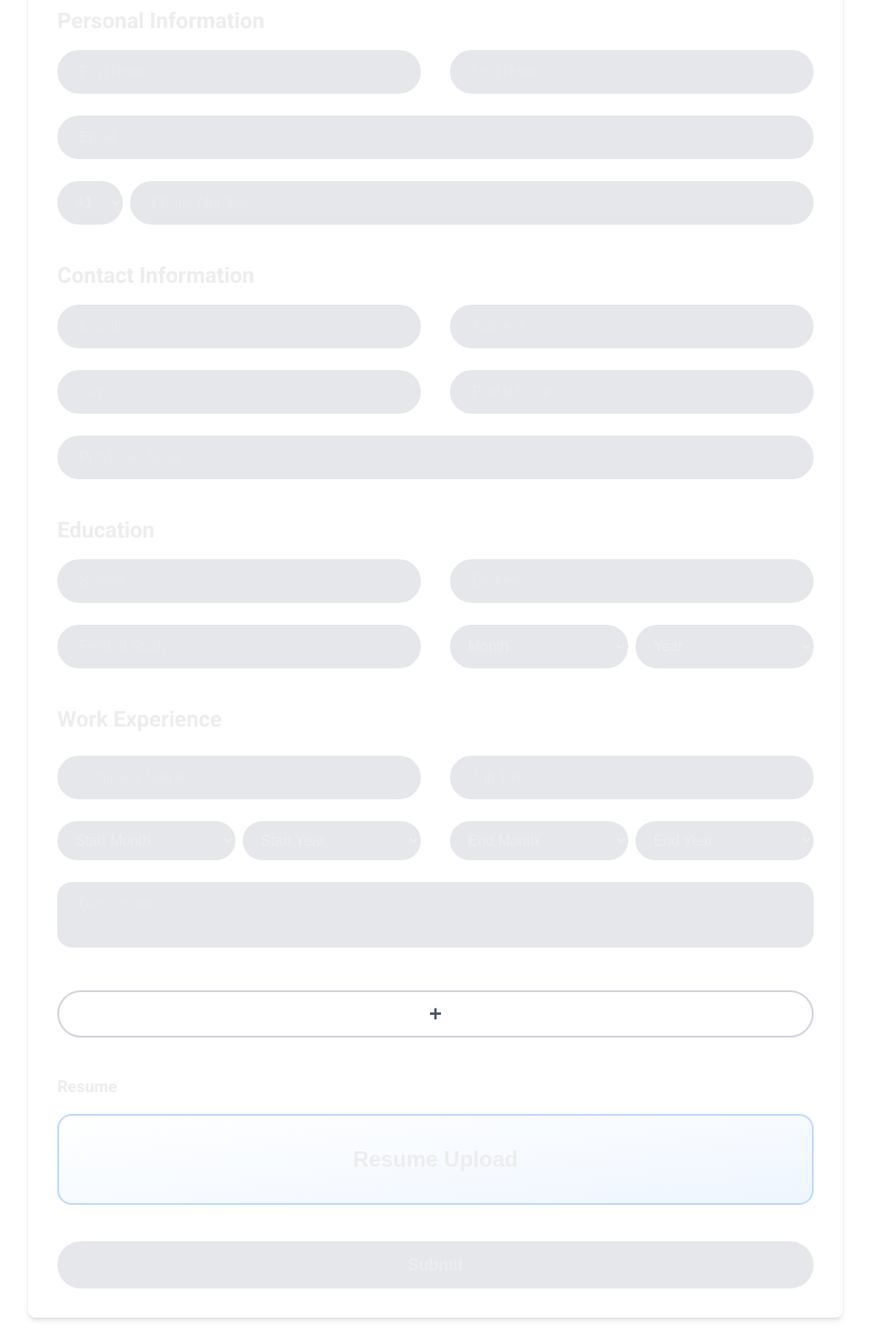
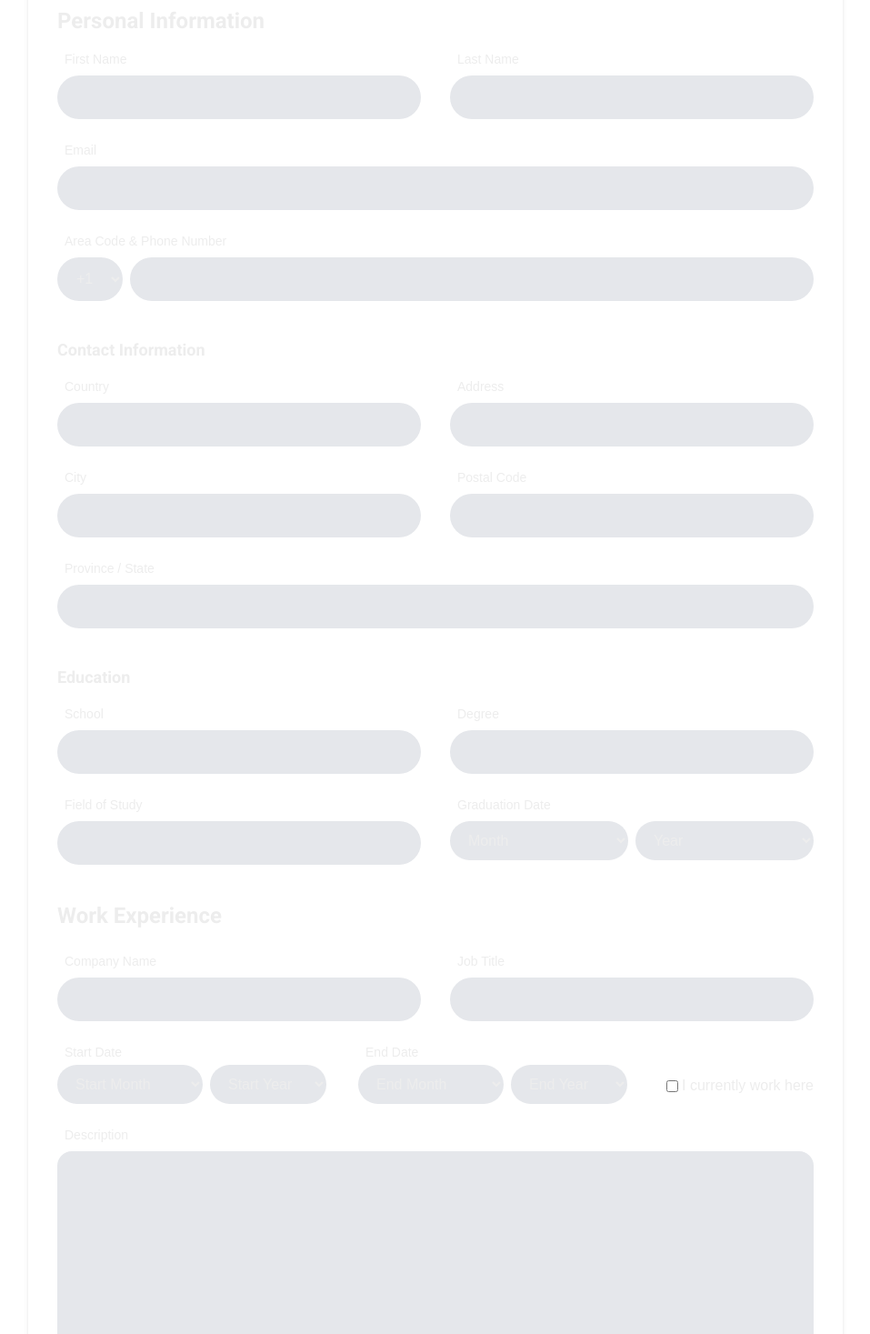
Before and after one commit to UTMIST/UTMIST, a Next.js app in the folder client/: page /apply in a window 1280 px wide. Shown: the part 260-1727 px from the top of the page at 91% size, without its empty margins (161-1118 px from the left). Built offline with nearby package versions, Linux system fonts and the light colour scheme.

Commit message:
feat: added labels and updated work experience module to add a 'currently work here' checkbox

```diff
--- a/client/src/app/apply/page.tsx
+++ b/client/src/app/apply/page.tsx
@@ -34,6 +34,7 @@ interface WorkExperienceInformation {
         endMonth: string;
         endYear: string;
         description: string;
+        currentlyWorking?: boolean;
     }[];
 }
 
@@ -67,7 +68,7 @@ const ApplicationForm = () => {
         graduationYear: '',
     });
     const [workExperience, setWorkExperience] = useState<WorkExperienceInformation['workExperience']>([
-        { companyName: '', jobTitle: '', startMonth: '', startYear: '', endMonth: '', endYear: '', description: '' },
+        { companyName: '', jobTitle: '', startMonth: '', startYear: '', endMonth: '', endYear: '', description: '', currentlyWorking: false },
     ]);
     const [resume, setResume] = useState<File | null>(null);
     const [emailError, setEmailError] = useState<string>('');
@@ -96,16 +97,20 @@ const ApplicationForm = () => {
         setPersonalInfo({ ...personalInfo, phoneNumber: formatted });
     };
 
-    const handleWorkExperienceChange = (idx: number, field: string, value: string) => {
+    const handleWorkExperienceChange = (idx: number, field: string, value: string | boolean) => {
         setWorkExperience(prev => {
             const updated = [...prev];
             updated[idx] = { ...updated[idx], [field]: value };
+            if (field === 'currentlyWorking' && value === true) {
+                updated[idx].endMonth = '';
+                updated[idx].endYear = '';
+            }
             return updated;
         });
     };
 
     const addWorkExperience = () => {
-        setWorkExperience(prev => ([...prev, { companyName: '', jobTitle: '', startMonth: '', startYear: '', endMonth: '', endYear: '', description: '' }]));
+        setWorkExperience(prev => ([...prev, { companyName: '', jobTitle: '', startMonth: '', startYear: '', endMonth: '', endYear: '', description: '', currentlyWorking: false }]));
     };
 
     const deleteWorkExperience = (idx: number) => {
@@ -154,9 +159,17 @@ const ApplicationForm = () => {
             <section className="mb-10">
                 <h3 className="text-2xl font-semibold mb-4">Personal Information</h3>
                 <div className="grid grid-cols-1 md:grid-cols-2 gap-x-8 gap-y-6">
-                    <input className="input bg-gray-200 rounded-full px-6 py-3" type="text" placeholder="First Name" value={personalInfo.firstName} onChange={e => setPersonalInfo({ ...personalInfo, firstName: e.target.value })} />
-                    <input className="input bg-gray-200 rounded-full px-6 py-3" type="text" placeholder="Last Name" value={personalInfo.lastName} onChange={e => setPersonalInfo({ ...personalInfo, lastName: e.target.value })} />
-                    <input className={`input bg-gray-200 rounded-full px-6 py-3 md:col-span-2${emailError && emailTouched ? ' border-2 border-red-500' : ''}`} type="email" placeholder="Email" value={personalInfo.email} onChange={e => {
+                    <div className="flex flex-col gap-1">
+                        <label htmlFor="firstName" className="text-sm font-medium mb-1 ml-2">First Name</label>
+                        <input id="firstName" className="input bg-gray-200 rounded-full px-6 py-3" type="text" placeholder="" value={personalInfo.firstName} onChange={e => setPersonalInfo({ ...personalInfo, firstName: e.target.value })} />
+                    </div>
+                    <div className="flex flex-col gap-1">
+                        <label htmlFor="lastName" className="text-sm font-medium mb-1 ml-2">Last Name</label>
+                        <input id="lastName" className="input bg-gray-200 rounded-full px-6 py-3" type="text" placeholder="" value={personalInfo.lastName} onChange={e => setPersonalInfo({ ...personalInfo, lastName: e.target.value })} />
+                    </div>
+                    <div className="flex flex-col gap-1 md:col-span-2">
+                        <label htmlFor="email" className="text-sm font-medium mb-1 ml-2">Email</label>
+                        <input id="email" className={`input bg-gray-200 rounded-full px-6 py-3${emailError && emailTouched ? ' border-2 border-red-500' : ''}`} type="email" placeholder="" value={personalInfo.email} onChange={e => {
                             setPersonalInfo({ ...personalInfo, email: e.target.value });
                             if (emailTouched) {
                                 setEmailError((e.target.value && !validateEmail(e.target.value)) ? 'Please enter a valid email address.' : '');
@@ -168,10 +181,14 @@ const ApplicationForm = () => {
                         }}
                         />
                         {emailError && emailTouched && personalInfo.email && (
-                        <div className="text-red-500 text-sm md:col-span-2 ml-2 mt-1">{emailError}</div>
+                            <div className="text-red-500 text-sm ml-2 mt-1">{emailError}</div>
                         )}
-                    <div className="flex gap-2 md:col-span-2">
+                    </div>
+                    <div className="flex flex-col gap-1 md:col-span-2">
+                        <label htmlFor="areaCode" className="text-sm font-medium mb-1 ml-2">Area Code & Phone Number</label>
+                        <div className="flex gap-2">
                             <select
+                                id="areaCode"
                                 className="input bg-gray-200 rounded-full px-3 py-3 w-16 min-w-fit text-center"
                                 value={personalInfo.areaCode}
                                 onChange={e => setPersonalInfo({ ...personalInfo, areaCode: e.target.value })}
@@ -181,38 +198,67 @@ const ApplicationForm = () => {
                                 ))}
                             </select>
                             <input
+                                id="phoneNumber"
                                 className="input bg-gray-200 rounded-full px-6 py-3 flex-1"
                                 type="tel"
-                            placeholder="Phone Number"
+                                placeholder=""
                                 value={personalInfo.phoneNumber}
                                 onChange={handlePhoneNumberChange}
                                 maxLength={12}
                             />
                         </div>
                     </div>
+                </div>
             </section>
 
             {/* Contact Information */}
             <section className="mb-10">
-                <h3 className="text-2xl font-semibold mb-4">Contact Information</h3>
+                <h3 className="text-lg font-semibold mb-4">Contact Information</h3>
                 <div className="grid grid-cols-1 md:grid-cols-2 gap-x-8 gap-y-6">
-                    <input className="input bg-gray-200 rounded-full px-6 py-3" type="text" placeholder="Country" value={locationInfo.country} onChange={e => setLocationInfo({ ...locationInfo, country: e.target.value })} />
-                    <input className="input bg-gray-200 rounded-full px-6 py-3" type="text" placeholder="Address" value={locationInfo.address} onChange={e => setLocationInfo({ ...locationInfo, address: e.target.value })} />
-                    <input className="input bg-gray-200 rounded-full px-6 py-3" type="text" placeholder="City" value={locationInfo.city} onChange={e => setLocationInfo({ ...locationInfo, city: e.target.value })} />
-                    <input className="input bg-gray-200 rounded-full px-6 py-3" type="text" placeholder="Postal Code" value={locationInfo.postalCode} onChange={e => setLocationInfo({ ...locationInfo, postalCode: e.target.value })} />
-                    <input className="input bg-gray-200 rounded-full px-6 py-3 md:col-span-2" type="text" placeholder="Province / State" value={locationInfo.provinceOrState} onChange={e => setLocationInfo({ ...locationInfo, provinceOrState: e.target.value })} />
+                    <div className="flex flex-col gap-1">
+                        <label htmlFor="country" className="text-sm font-medium mb-1 ml-2">Country</label>
+                        <input id="country" className="input bg-gray-200 rounded-full px-6 py-3" type="text" placeholder="" value={locationInfo.country} onChange={e => setLocationInfo({ ...locationInfo, country: e.target.value })} />
+                    </div>
+                    <div className="flex flex-col gap-1">
+                        <label htmlFor="address" className="text-sm font-medium mb-1 ml-2">Address</label>
+                        <input id="address" className="input bg-gray-200 rounded-full px-6 py-3" type="text" placeholder="" value={locationInfo.address} onChange={e => setLocationInfo({ ...locationInfo, address: e.target.value })} />
+                    </div>
+                    <div className="flex flex-col gap-1">
+                        <label htmlFor="city" className="text-sm font-medium mb-1 ml-2">City</label>
+                        <input id="city" className="input bg-gray-200 rounded-full px-6 py-3" type="text" placeholder="" value={locationInfo.city} onChange={e => setLocationInfo({ ...locationInfo, city: e.target.value })} />
+                    </div>
+                    <div className="flex flex-col gap-1">
+                        <label htmlFor="postalCode" className="text-sm font-medium mb-1 ml-2">Postal Code</label>
+                        <input id="postalCode" className="input bg-gray-200 rounded-full px-6 py-3" type="text" placeholder="" value={locationInfo.postalCode} onChange={e => setLocationInfo({ ...locationInfo, postalCode: e.target.value })} />
+                    </div>
+                    <div className="flex flex-col gap-1 md:col-span-2">
+                        <label htmlFor="provinceOrState" className="text-sm font-medium mb-1 ml-2">Province / State</label>
+                        <input id="provinceOrState" className="input bg-gray-200 rounded-full px-6 py-3" type="text" placeholder="" value={locationInfo.provinceOrState} onChange={e => setLocationInfo({ ...locationInfo, provinceOrState: e.target.value })} />
+                    </div>
                 </div>
             </section>
 
             {/* Education */}
             <section className="mb-10">
-                <h3 className="text-2xl font-semibold mb-4">Education</h3>
+                <h3 className="text-lg font-semibold mb-4">Education</h3>
                 <div className="grid grid-cols-1 md:grid-cols-2 gap-x-8 gap-y-6">
-                    <input className="input bg-gray-200 rounded-full px-6 py-3" type="text" placeholder="School" value={educationInfo.school} onChange={e => setEducationInfo({ ...educationInfo, school: e.target.value })} />
-                    <input className="input bg-gray-200 rounded-full px-6 py-3" type="text" placeholder="Degree" value={educationInfo.degree} onChange={e => setEducationInfo({ ...educationInfo, degree: e.target.value })} />
-                    <input className="input bg-gray-200 rounded-full px-6 py-3" type="text" placeholder="Field of Study" value={educationInfo.fieldOfStudy} onChange={e => setEducationInfo({ ...educationInfo, fieldOfStudy: e.target.value })} />
+                    <div className="flex flex-col gap-1">
+                        <label htmlFor="school" className="text-sm font-medium mb-1 ml-2">School</label>
+                        <input id="school" className="input bg-gray-200 rounded-full px-6 py-3" type="text" placeholder="" value={educationInfo.school} onChange={e => setEducationInfo({ ...educationInfo, school: e.target.value })} />
+                    </div>
+                    <div className="flex flex-col gap-1">
+                        <label htmlFor="degree" className="text-sm font-medium mb-1 ml-2">Degree</label>
+                        <input id="degree" className="input bg-gray-200 rounded-full px-6 py-3" type="text" placeholder="" value={educationInfo.degree} onChange={e => setEducationInfo({ ...educationInfo, degree: e.target.value })} />
+                    </div>
+                    <div className="flex flex-col gap-1">
+                        <label htmlFor="fieldOfStudy" className="text-sm font-medium mb-1 ml-2">Field of Study</label>
+                        <input id="fieldOfStudy" className="input bg-gray-200 rounded-full px-6 py-3" type="text" placeholder="" value={educationInfo.fieldOfStudy} onChange={e => setEducationInfo({ ...educationInfo, fieldOfStudy: e.target.value })} />
+                    </div>
+                    <div className="flex flex-col gap-1">
+                        <label htmlFor="graduationMonth" className="text-sm font-medium mb-1 ml-2">Graduation Date</label>
                         <div className="flex gap-2 min-w-0">
                             <select
+                                id="graduationMonth"
                                 className="input bg-gray-200 rounded-full px-4 py-3 flex-1 min-w-0"
                                 value={educationInfo.graduationMonth}
                                 onChange={e => setEducationInfo({ ...educationInfo, graduationMonth: e.target.value })}
@@ -223,6 +269,7 @@ const ApplicationForm = () => {
                                 ))}
                             </select>
                             <select
+                                id="graduationYear"
                                 className="input bg-gray-200 rounded-full px-4 py-3 flex-1 min-w-0"
                                 value={educationInfo.graduationYear}
                                 onChange={e => setEducationInfo({ ...educationInfo, graduationYear: e.target.value })}
@@ -234,6 +281,7 @@ const ApplicationForm = () => {
                             </select>
                         </div>
                     </div>
+                </div>
             </section>
 
             {/* Work Experience */}
@@ -242,9 +290,14 @@ const ApplicationForm = () => {
                 {workExperience.map((exp, idx) => (
                     <div key={idx} className="mb-8 relative">
                         <div className="grid grid-cols-1 md:grid-cols-2 gap-x-8 gap-y-6 mb-6">
-                            <input className="input bg-gray-200 rounded-full px-6 py-3" type="text" placeholder="Company Name" value={exp.companyName} onChange={e => handleWorkExperienceChange(idx, 'companyName', e.target.value)} />
+                            <div className="flex flex-col gap-1">
+                                <label htmlFor={`companyName-${idx}`} className="text-sm font-medium mb-1 ml-2">Company Name</label>
+                                <input id={`companyName-${idx}`} className="input bg-gray-200 rounded-full px-6 py-3" type="text" placeholder="" value={exp.companyName} onChange={e => handleWorkExperienceChange(idx, 'companyName', e.target.value)} />
+                            </div>
+                            <div className="flex flex-col gap-1">
+                                <label htmlFor={`jobTitle-${idx}`} className="text-sm font-medium mb-1 ml-2">Job Title</label>
                                 <div className="flex items-center gap-2">
-                                <input className="input bg-gray-200 rounded-full px-6 py-3 flex-1" type="text" placeholder="Job Title" value={exp.jobTitle} onChange={e => handleWorkExperienceChange(idx, 'jobTitle', e.target.value)} />
+                                    <input id={`jobTitle-${idx}`} className="input bg-gray-200 rounded-full px-6 py-3 flex-1" type="text" placeholder="" value={exp.jobTitle} onChange={e => handleWorkExperienceChange(idx, 'jobTitle', e.target.value)} />
                                     {workExperience.length > 1 && (
                                         <button type="button" onClick={() => deleteWorkExperience(idx)}
                                             className="bg-gray-200 rounded-full flex items-center justify-center w-12 h-12 text-red-500 hover:text-red-700 hover:bg-gray-300 transition"
@@ -253,9 +306,15 @@ const ApplicationForm = () => {
                                         </button>
                                     )}
                                 </div>
+                            </div>
+                            {/* Date labels and inputs */}
+                            <div className="w-full flex flex-col gap-1 md:col-span-2">
+                                <div className="flex w-full gap-8">
+                                    <div className={`${!exp.currentlyWorking ? 'flex-1 max-w-xs' : 'flex-1'} flex flex-col min-w-0`}>
+                                        <label className="text-sm font-medium mb-1 ml-2">Start Date</label>
                                         <div className="flex gap-2 min-w-0">
                                             <select
-                                    className="input bg-gray-200 rounded-full px-4 py-3 flex-1 min-w-0"
+                                                className={`input bg-gray-200 rounded-full px-4 py-3 min-w-0 ${exp.currentlyWorking ? 'flex-1' : 'w-40'}`}
                                                 value={exp.startMonth}
                                                 onChange={e => handleWorkExperienceChange(idx, 'startMonth', e.target.value)}
                                             >
@@ -265,7 +324,7 @@ const ApplicationForm = () => {
                                                 ))}
                                             </select>
                                             <select
-                                    className="input bg-gray-200 rounded-full px-4 py-3 flex-1 min-w-0"
+                                                className={`input bg-gray-200 rounded-full px-4 py-3 min-w-0 ${exp.currentlyWorking ? 'flex-1' : 'w-32'}`}
                                                 value={exp.startYear}
                                                 onChange={e => handleWorkExperienceChange(idx, 'startYear', e.target.value)}
                                             >
@@ -275,9 +334,13 @@ const ApplicationForm = () => {
                                                 ))}
                                             </select>
                                         </div>
+                                    </div>
+                                    {!exp.currentlyWorking && (
+                                        <div className="flex-1 flex flex-col min-w-0 max-w-xs">
+                                            <label className="text-sm font-medium mb-1 ml-2">End Date</label>
                                             <div className="flex gap-2 min-w-0">
                                                 <select
-                                    className="input bg-gray-200 rounded-full px-4 py-3 flex-1 min-w-0"
+                                                    className="input bg-gray-200 rounded-full px-4 py-3 w-40 min-w-0"
                                                     value={exp.endMonth}
                                                     onChange={e => handleWorkExperienceChange(idx, 'endMonth', e.target.value)}
                                                 >
@@ -287,7 +350,7 @@ const ApplicationForm = () => {
                                                     ))}
                                                 </select>
                                                 <select
-                                    className="input bg-gray-200 rounded-full px-4 py-3 flex-1 min-w-0"
+                                                    className="input bg-gray-200 rounded-full px-4 py-3 w-32 min-w-0"
                                                     value={exp.endYear}
                                                     onChange={e => handleWorkExperienceChange(idx, 'endYear', e.target.value)}
                                                 >
@@ -298,7 +361,24 @@ const ApplicationForm = () => {
                                                 </select>
                                             </div>
                                         </div>
-                        <textarea className="input bg-gray-200 rounded-2xl px-6 py-3 w-full min-h-[60px] mb-2 resize-none" placeholder="Description" value={exp.description} onChange={e => handleWorkExperienceChange(idx, 'description', e.target.value)} />
+                                    )}
+                                    <div className="flex items-center ml-auto mt-6 md:mt-7">
+                                        <input
+                                            type="checkbox"
+                                            id={`currentlyWorking-${idx}`}
+                                            checked={!!exp.currentlyWorking}
+                                            onChange={e => handleWorkExperienceChange(idx, 'currentlyWorking', e.target.checked)}
+                                            className="ml-2"
+                                        />
+                                        <label htmlFor={`currentlyWorking-${idx}`} className="select-none cursor-pointer ml-1">I currently work here</label>
+                                    </div>
+                                </div>
+                            </div>
+                        </div>
+                        <div className="flex flex-col gap-1 mt-2">
+                            <label htmlFor={`description-${idx}`} className="text-sm font-medium mb-1 ml-2">Description</label>
+                            <textarea id={`description-${idx}`} className="input bg-gray-200 rounded-2xl px-6 py-3 w-full min-h-[280px] mb-2 resize-none" placeholder="" value={exp.description} onChange={e => handleWorkExperienceChange(idx, 'description', e.target.value)} />
+                        </div>
                     </div>
                 ))}
                 <button type="button" className="w-full flex items-center justify-center py-2 border-2 border-gray-300 rounded-full text-2xl font-bold text-gray-600 hover:bg-gray-100 mb-2" onClick={addWorkExperience}>
```
Lines whose indentation alone changed are shown as unchanged.
